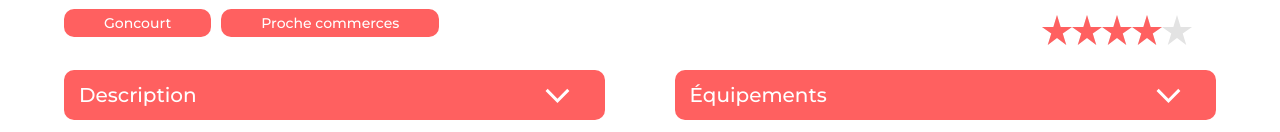
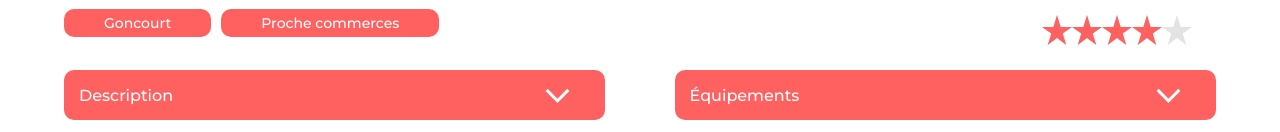
Before and after one commit to jssdestroyerman/kasa, a React (Create React App) app: page /logement/0979876d in a window 1280 px wide. Shown: the part 668-800 px from the top of the page. Built offline with nearby package versions, Linux system fonts and the light colour scheme.

Commit message:
fontsize modified

```diff
--- a/src/styles/pages/housing/housing.scss
+++ b/src/styles/pages/housing/housing.scss
@@ -94,6 +94,10 @@
     margin-top: 25px;
 
     .collapse {
+        h2,
+        p {
+            font-size: 18px;
+        }
         width: 582px;
     }
 }
@@ -128,8 +132,9 @@
         .collapse {
             width: 47%;
 
+            h2,
             p {
-                font-size: 20px;
+                font-size: 16px;
             }
         }
         h2 {
@@ -215,17 +220,6 @@
             }
         }
     }
-
-    .housingCollapse {
-        h2 {
-            font-size: 16px;
-        }
-        .collapse {
-            p {
-                font-size: 16px;
-            }
-        }
-    }
 }
 
 @media (max-width: 375px) {
```
